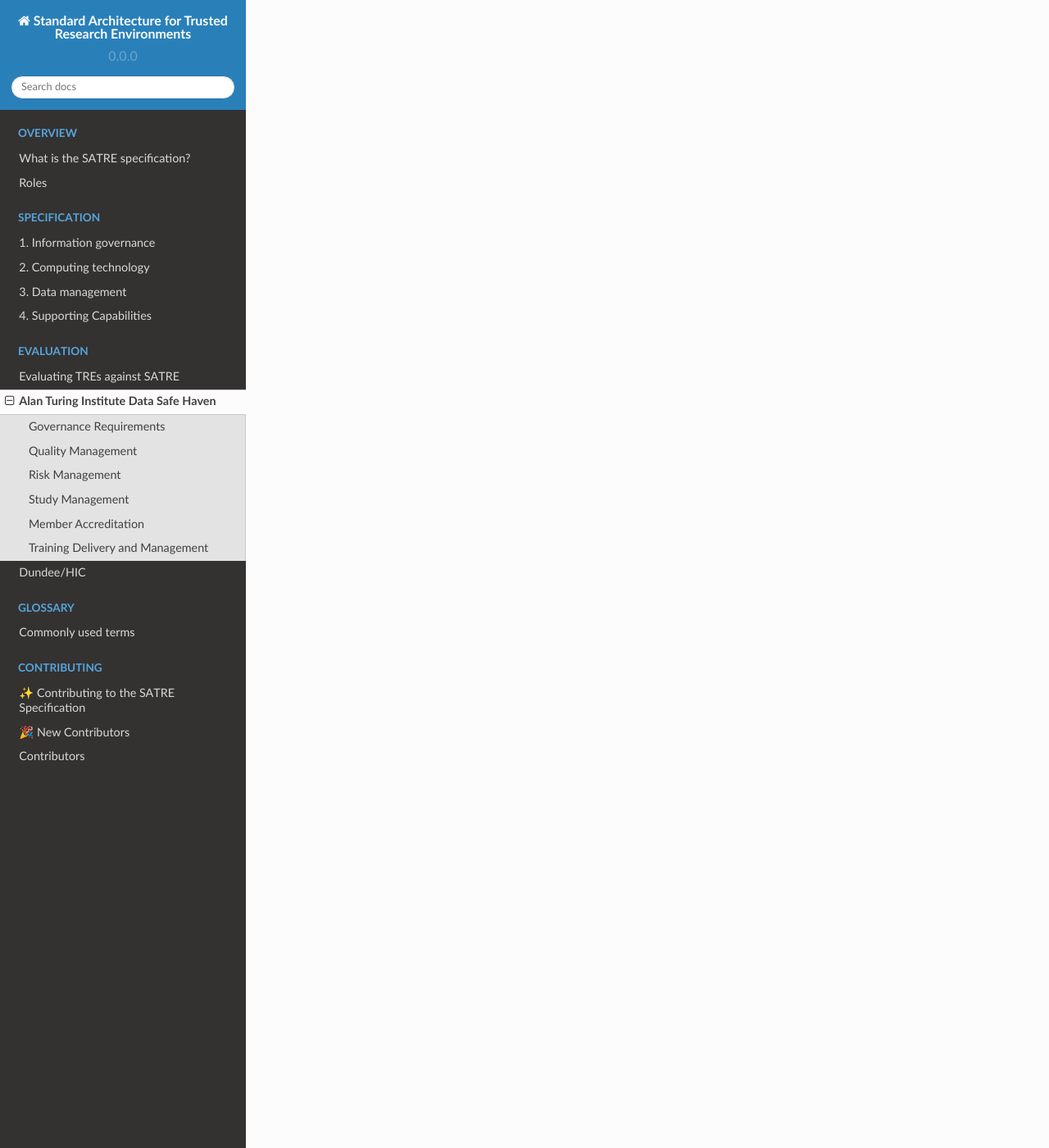
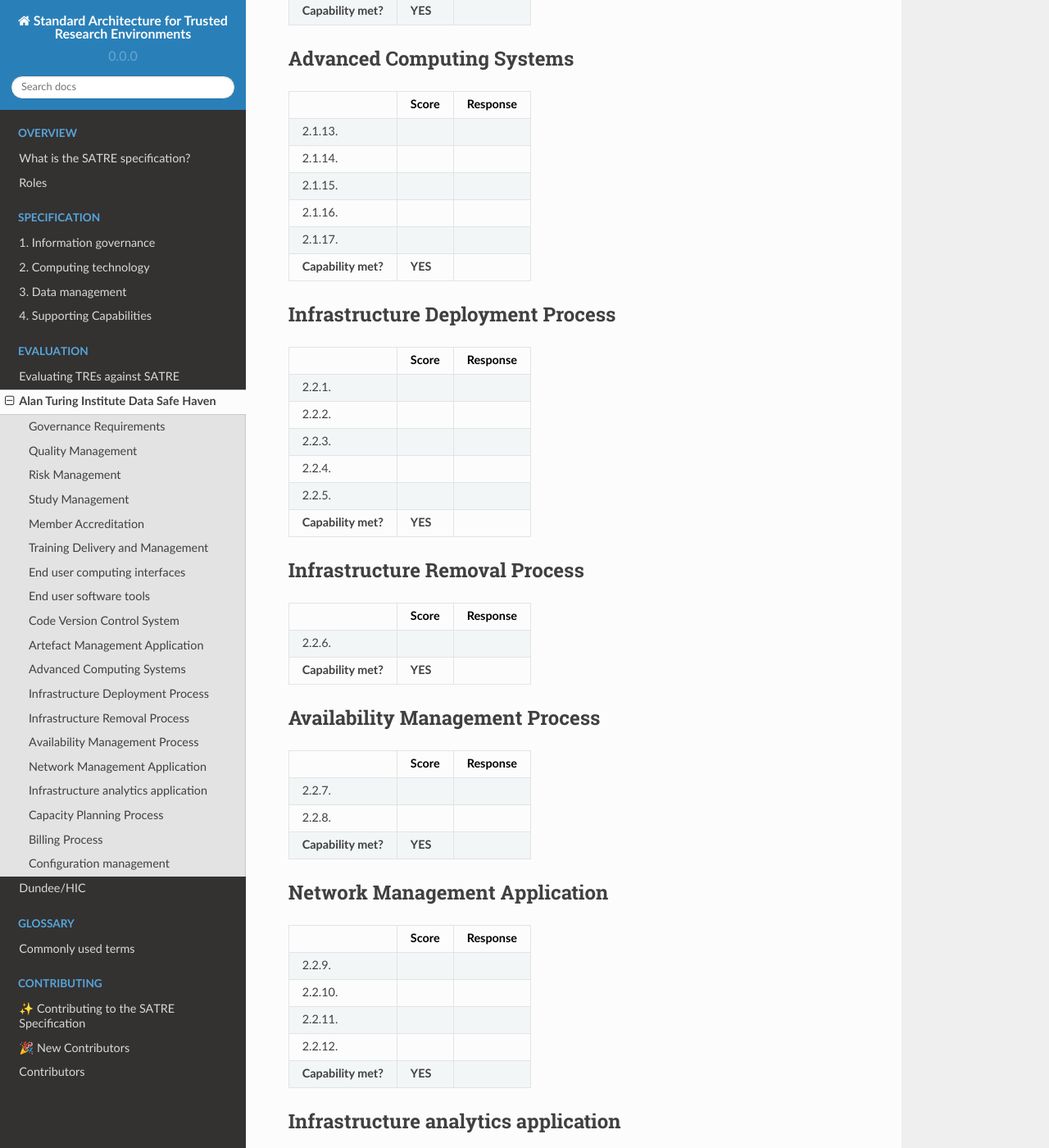
Before and after one commit to sa-tre/satre-specification, a Sphinx documentation site: the page built from docs/source/evaluations/alan_turing_institute.md, in a window 1280 px wide and 1400 px high, scrolled down 9385 px. Shown: the whole window at 82% size. Built offline with Sphinx 7.4.7 and the Read the Docs theme 2.0.0, drawn with Linux system fonts in a browser that asks for light colours; some of the changed text lies outside the part shown.

Commit message:
:sparkles: Add skeleton for computing self-evaluation

````diff
--- a/docs/source/evaluations/alan_turing_institute.md
+++ b/docs/source/evaluations/alan_turing_institute.md
@@ -333,3 +333,314 @@
   - **YES**
   -
 ```
+
+## End user computing interfaces
+
+```{list-table}
+:header-rows: 1
+:name: tab-turing-dsh-computing-end-user-interfaces
+
+* -
+  - Score
+  - Response
+* - 2.1.1.
+  -
+  -
+* - 2.1.2.
+  -
+  -
+* - 2.1.3.
+  -
+  -
+* - **Capability met?**
+  - **YES**
+  -
+```
+
+## End user software tools
+
+```{list-table}
+:header-rows: 1
+:name: tab-turing-dsh--computing-end-user-software-tools
+
+* -
+  - Score
+  - Response
+* - 2.1.4.
+  -
+  -
+* - 2.1.5.
+  -
+  -
+* - 2.1.6.
+  -
+  -
+* - 2.1.7.
+  -
+  -
+* - 2.1.8.
+  -
+  -
+* - 2.1.9.
+  -
+  -
+* - **Capability met?**
+  - **YES**
+  -
+```
+
+## Code Version Control System
+
+```{list-table}
+:header-rows: 1
+:name: tab-turing-dsh-computing-code-vcs
+
+* -
+  - Score
+  - Response
+* - 2.1.10.
+  -
+  -
+* - **Capability met?**
+  - **YES**
+  -
+```
+
+## Artefact Management Application
+
+```{list-table}
+:header-rows: 1
+:name: tab-turing-dsh-computing-artefact-management
+
+* -
+  - Score
+  - Response
+* - 2.1.11.
+  -
+  -
+* - 2.1.12.
+  -
+  -
+* - **Capability met?**
+  - **YES**
+  -
+```
+
+## Advanced Computing Systems
+
+```{list-table}
+:header-rows: 1
+:name: tab-turing-dsh-computing-advanced-computing-systems
+
+* -
+  - Score
+  - Response
+* - 2.1.13.
+  -
+  -
+* - 2.1.14.
+  -
+  -
+* - 2.1.15.
+  -
+  -
+* - 2.1.16.
+  -
+  -
+* - 2.1.17.
+  -
+  -
+* - **Capability met?**
+  - **YES**
+  -
+```
+
+## Infrastructure Deployment Process
+
+```{list-table}
+:header-rows: 1
+:name: tab-turing-dsh-computing-infrastructure-deployment
+
+* -
+  - Score
+  - Response
+* - 2.2.1.
+  -
+  -
+* - 2.2.2.
+  -
+  -
+* - 2.2.3.
+  -
+  -
+* - 2.2.4.
+  -
+  -
+* - 2.2.5.
+  -
+  -
+* - **Capability met?**
+  - **YES**
+  -
+```
+
+## Infrastructure Removal Process
+
+```{list-table}
+:header-rows: 1
+:name: tab-turing-dsh-computing-infrastructure-removal
+
+* -
+  - Score
+  - Response
+* - 2.2.6.
+  -
+  -
+* - **Capability met?**
+  - **YES**
+  -
+```
+
+## Availability Management Process
+
+```{list-table}
+:header-rows: 1
+:name: tab-turing-dsh-computing-infrastructure-availability-management
+
+* -
+  - Score
+  - Response
+* - 2.2.7.
+  -
+  -
+* - 2.2.8.
+  -
+  -
+* - **Capability met?**
+  - **YES**
+  -
+```
+
+## Network Management Application
+
+```{list-table}
+:header-rows: 1
+:name: tab-turing-dsh-computing-infrastructure-network-management
+
+* -
+  - Score
+  - Response
+* - 2.2.9.
+  -
+  -
+* - 2.2.10.
+  -
+  -
+* - 2.2.11.
+  -
+  -
+* - 2.2.12.
+  -
+  -
+* - **Capability met?**
+  - **YES**
+  -
+```
+
+## Infrastructure analytics application
+
+```{list-table}
+:header-rows: 1
+:name: tab-turing-dsh-computing-infrastructure-analytics
+
+* -
+  - Score
+  - Response
+* - 2.2.13.
+  -
+  -
+* - 2.2.14.
+  -
+  -
+* - 2.2.15.
+  -
+  -
+* - **Capability met?**
+  - **YES**
+  -
+```
+
+## Capacity Planning Process
+
+```{list-table}
+:header-rows: 1
+:name: tab-turing-dsh-computing-capacity-planning
+
+* -
+  - Score
+  - Response
+* - 2.3.1.
+  -
+  -
+* - 2.3.2.
+  -
+  -
+* - 2.3.3.
+  -
+  -
+* - **Capability met?**
+  - **YES**
+  -
+```
+
+## Billing Process
+
+```{list-table}
+:header-rows: 1
+:name: tab-turing-dsh-computing-billing
+
+* -
+  - Score
+  - Response
+* - 2.3.4.
+  -
+  -
+* - **Capability met?**
+  - **YES**
+  -
+```
+
+## Configuration management
+
+```{list-table}
+:header-rows: 1
+:name: tab-turing-dsh-computing-configuration-management
+
+* -
+  - Score
+  - Response
+* - 2.4.1.
+  -
+  -
+* - 2.4.2.
+  -
+  -
+* - 2.4.3.
+  -
+  -
+* - 2.4.4.
+  -
+  -
+* - 2.4.5.
+  -
+  -
+* - 2.4.6.
+  -
+  -
+* - 2.4.7.
+  -
+  -
+* - **Capability met?**
+  - **YES**
+  -
+```
````
Also changed, not shown: docs/source/pillars/computing_technology.md (+15 -15 lines).
